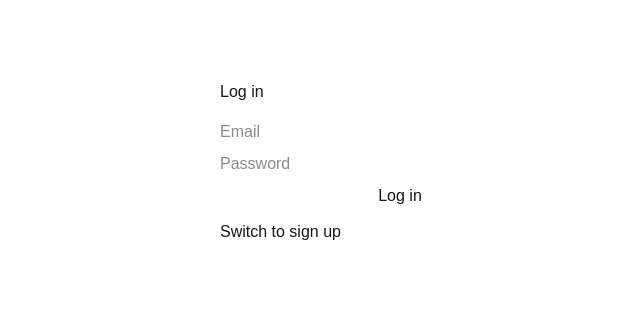
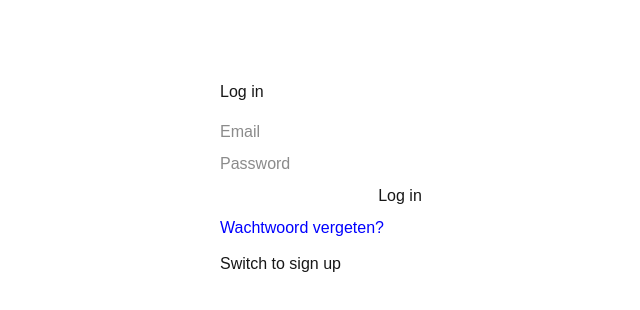
Before and after one commit to JHGPROCESS-SOLUTIONS/inbox-app, a Next.js app: page /login in a window 1280 px wide. Shown: the top 310 px of the page, without its empty margins (240-880 px from the left). Built offline with nearby package versions, Linux system fonts and the light colour scheme; no server answers.

Commit message:
Add forgot password to login

```diff
--- a/app/login/page.tsx
+++ b/app/login/page.tsx
@@ -11,11 +11,15 @@ export default function LoginPage() {
   const [email, setEmail] = useState("");
   const [password, setPassword] = useState("");
   const [mode, setMode] = useState<"login" | "signup">("login");
+
   const [error, setError] = useState<string | null>(null);
+  const [info, setInfo] = useState<string | null>(null);
+  const [sendingReset, setSendingReset] = useState(false);
 
   async function onSubmit(e: React.FormEvent) {
     e.preventDefault();
     setError(null);
+    setInfo(null);
 
     const cleanEmail = email.trim();
     const cleanPassword = password;
@@ -41,8 +45,45 @@ export default function LoginPage() {
       return;
     }
 
+    // Optioneel: bij signup kan Supabase email confirmation aanstaan.
+    // In dat geval heb je niet altijd meteen een session.
+    if (mode === "signup") {
+      const { data } = await supabase.auth.getSession();
+      if (!data.session) {
+        setInfo("Account aangemaakt. Check je email om te bevestigen en log daarna in.");
+        return;
+      }
+    }
+
     router.replace("/inbox");
     router.refresh();
+  }
+
+  async function onForgotPassword() {
+    setError(null);
+    setInfo(null);
+
+    const cleanEmail = email.trim();
+    if (!cleanEmail) {
+      setError("Vul eerst je email in, daarna kun je een reset aanvragen.");
+      return;
+    }
+
+    setSendingReset(true);
+
+    const { error } = await supabase.auth.resetPasswordForEmail(cleanEmail, {
+      // Belangrijk: eerst cookies/sessie zetten via server route, daarna naar reset scherm
+      redirectTo: `${window.location.origin}/auth/callback?next=/reset-password`,
+    });
+
+    setSendingReset(false);
+
+    if (error) {
+      setError(error.message);
+      return;
+    }
+
+    setInfo("Herstelmail verzonden. Check je inbox (en spam) en volg de link.");
   }
 
   return (
@@ -54,22 +95,43 @@ export default function LoginPage() {
           placeholder="Email"
           value={email}
           onChange={(e) => setEmail(e.target.value)}
+          autoComplete="email"
         />
         <input
           placeholder="Password"
           type="password"
           value={password}
           onChange={(e) => setPassword(e.target.value)}
+          autoComplete={mode === "login" ? "current-password" : "new-password"}
         />
 
         {error && <div style={{ color: "red" }}>{error}</div>}
+        {info && <div style={{ color: "green" }}>{info}</div>}
 
-        <button type="submit">{mode === "login" ? "Log in" : "Create account"}</button>
+        <button type="submit">
+          {mode === "login" ? "Log in" : "Create account"}
+        </button>
+
+        {/* ✅ Wachtwoord vergeten (alleen bij login) */}
+        {mode === "login" && (
+          <button
+            type="button"
+            onClick={onForgotPassword}
+            disabled={sendingReset}
+            style={{ background: "transparent", border: "none", padding: 0, color: "blue", textAlign: "left" }}
+          >
+            {sendingReset ? "Herstelmail versturen..." : "Wachtwoord vergeten?"}
+          </button>
+        )}
       </form>
 
       <button
         type="button"
-        onClick={() => setMode(mode === "login" ? "signup" : "login")}
+        onClick={() => {
+          setMode(mode === "login" ? "signup" : "login");
+          setError(null);
+          setInfo(null);
+        }}
         style={{ marginTop: 12 }}
       >
         {mode === "login" ? "Switch to sign up" : "Switch to login"}
```
